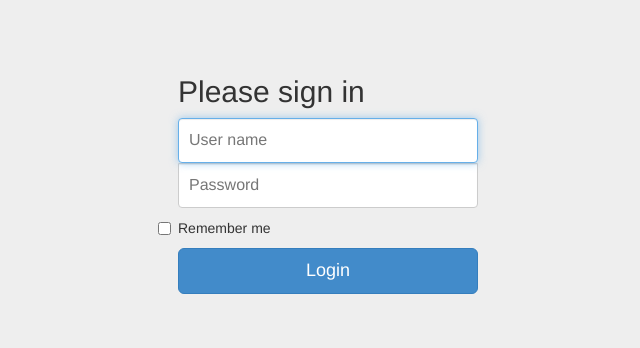
After one commit to chengyongyuan/dcs, a Django app: page /datapanel/login in a window 1280 px wide. The commit adds this page. Shown: the top 348 px of the page, without its empty margins (312-952 px from the left). Run offline with Django 3.2, Linux system fonts and the light colour scheme; some libraries are stand-ins or nearby versions.

Commit message:
1. add a login parege to DataPanel

```diff
--- /dev/null
+++ b/lightin/datapanel/static/datapanel/css/bootstrap/signin.css
@@ -0,0 +1,40 @@
+body {
+  padding-top: 40px;
+  padding-bottom: 40px;
+  background-color: #eee;
+}
+
+.form-signin {
+  max-width: 330px;
+  padding: 15px;
+  margin: 0 auto;
+}
+.form-signin .form-signin-heading,
+.form-signin .checkbox {
+  margin-bottom: 10px;
+}
+.form-signin .checkbox {
+  font-weight: normal;
+}
+.form-signin .form-control {
+  position: relative;
+  height: auto;
+  -webkit-box-sizing: border-box;
+     -moz-box-sizing: border-box;
+          box-sizing: border-box;
+  padding: 10px;
+  font-size: 16px;
+}
+.form-signin .form-control:focus {
+  z-index: 2;
+}
+.form-signin input[type="email"] {
+  margin-bottom: -1px;
+  border-bottom-right-radius: 0;
+  border-bottom-left-radius: 0;
+}
+.form-signin input[type="password"] {
+  margin-bottom: 10px;
+  border-top-left-radius: 0;
+  border-top-right-radius: 0;
+}
--- a/lightin/datapanel/templates/datapanel/index.html
+++ b/lightin/datapanel/templates/datapanel/index.html
@@ -7,7 +7,7 @@
     <meta name="viewport" content="width=device-width, initial-scale=1">
     <meta name="description" content="">
     <meta name="author" content="">
-    <link rel="icon" href="img/favicon.ico">
+    <link rel="icon" href="{% static "datapanel/img/favicon.ico" %}">
 
     <title>Dashboard Template for Bootstrap</title>
 
--- /dev/null
+++ b/lightin/datapanel/templates/datapanel/login.html
@@ -0,0 +1,59 @@
+{% load staticfiles %}
+<!DOCTYPE html>
+<html lang="zh">
+  <head>
+    <meta charset="utf-8">
+    <meta http-equiv="X-UA-Compatible" content="IE=edge">
+    <meta name="viewport" content="width=device-width, initial-scale=1">
+    <meta name="description" content="">
+    <meta name="author" content="">
+    <link rel="icon" href="{% static "datapanel/img/favicon.ico" %}">
+
+    <title>Signin Template for Bootstrap</title>
+
+    <!-- Bootstrap core CSS -->
+    <link href="{% static "datapanel/css/bootstrap/bootstrap.min.css" %}" rel="stylesheet">
+
+    <!-- Custom styles for this template -->
+    <link href="{% static "datapanel/css/bootstrap/signin.css" %}" rel="stylesheet">
+
+    <!-- Just for debugging purposes. Don't actually copy these 2 lines! -->
+    <!--[if lt IE 9]><script src="../../assets/js/ie8-responsive-file-warning.js"></script><![endif]-->
+    <script src="{% static "datapanel/js/datapanel/ie-emulation-modes-warning.js" %}"></script>
+
+    <!-- IE10 viewport hack for Surface/desktop Windows 8 bug -->
+    <script src="{% static "datapanel/js/datapanel/ie10-viewport-bug-workaround.js" %}></script>
+
+    <!-- HTML5 shim and Respond.js IE8 support of HTML5 elements and media queries -->
+    <!--[if lt IE 9]>
+      <script src="https://oss.maxcdn.com/html5shiv/3.7.2/html5shiv.min.js"></script>
+      <script src="https://oss.maxcdn.com/respond/1.4.2/respond.min.js"></script>
+    <![endif]-->
+  </head>
+
+  <body>
+
+    <div class="container">
+
+      <form class="form-signin" role="form" method="post" action="/datapanel/login">
+        {%  csrf_token %}
+        <h2 class="form-signin-heading">Please sign in</h2>
+        <input type="username" name="username" class="form-control" placeholder="User name" required autofocus>
+        <input type="password" name="password" class="form-control" placeholder="Password" required>
+        <label class="checkbox">
+          <input type="checkbox" value="remember-me"> Remember me
+        </label>
+        <button class="btn btn-lg btn-primary btn-block" type="submit">Login</button>
+        {% if login_error %}
+        <p style="display:block; font-size:20px;margin-top:10px;"class="bg-warning text-center text-danger">用户名或密码错!</p>
+        {% endif %}
+      </form>
+
+    </div> <!-- /container -->
+
+
+    <!-- Bootstrap core JavaScript
+    ================================================== -->
+    <!-- Placed at the end of the document so the pages load faster -->
+  </body>
+</html>
--- a/lightin/datapanel/urls.py
+++ b/lightin/datapanel/urls.py
@@ -6,4 +6,5 @@ urlpatterns = patterns('',
     # url(r'^$', 'lightin.views.home', name='home'),
     # url(r'^blog/', include('blog.urls')),
     url(r'^$',  index, name='index'),
+    url(r'login$', login, name='login'),
 )
--- a/lightin/datapanel/views.py
+++ b/lightin/datapanel/views.py
@@ -1,6 +1,22 @@
 #-*- coding:utf8 -*-
-from django.shortcuts import render
+from django.shortcuts import render, redirect
+from django.contrib.auth import authenticate
+from django.contrib.auth import login as login_user
+from django.contrib.auth.decorators import login_required
 
 # Create your views here.
+@login_required(login_url='datapanel/login')
 def index(req):
     return render(req, 'datapanel/index.html')
+
+def login(req):
+    if req.POST:
+        username = req.POST['username']
+        password = req.POST['password']
+        user = authenticate(username=username, password=password)
+        if user is not None:
+            login_user(req, user)
+            return redirect('/datapanel/')
+        else:
+            return render(req, 'datapanel/login.html', {'login_error':True})
+    return render(req, 'datapanel/login.html')
```
